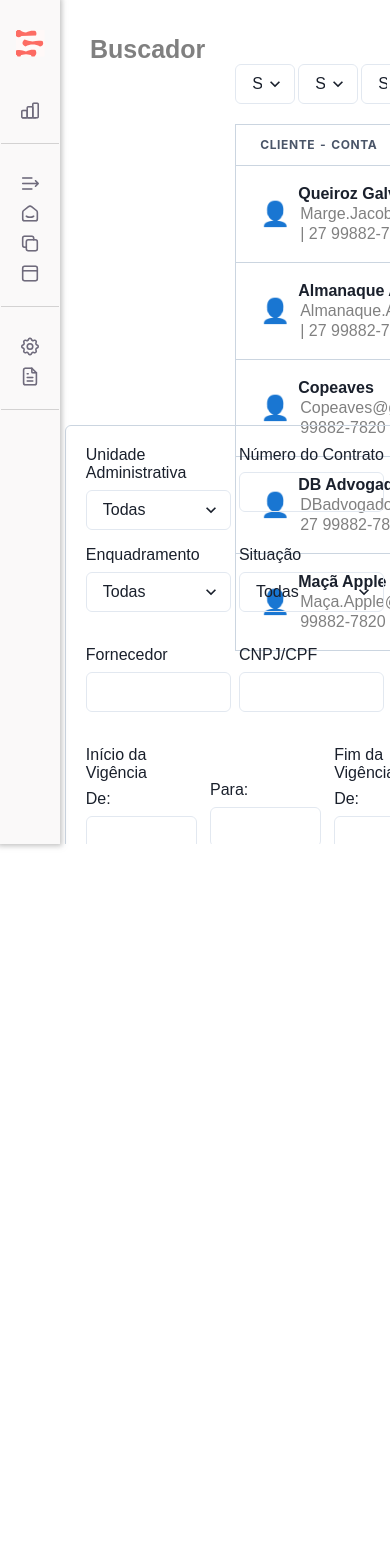
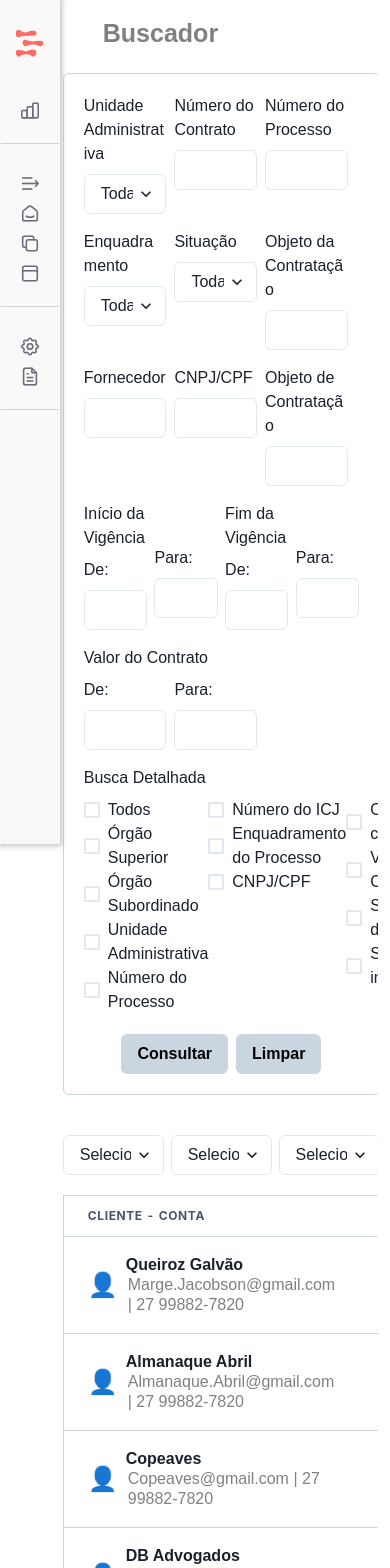
Before and after one commit to RenanGeorgio/ignai-contract, a React (Create React App) app: page /buscador in a window 390 px wide. Shown: the top 1568 px of the page. Before the commit the page ends 844 px from the top, so only its background shows below. Built offline with nearby package versions, Linux system fonts and the light colour scheme.

Commit message:
feat: add responsividade
Adicionado responsividade para a página de Buscador.

```diff
--- a/src/pages/Buscador.tsx
+++ b/src/pages/Buscador.tsx
@@ -60,14 +60,12 @@ const Buscador: FunctionComponent<BuscadorType> = ({ expanded }: BuscadorType) =
         <section className={styles.buscadorInner}>
           <div className={styles.navbarParent}>
             <h1 className={styles.titleBuscador}>Buscador</h1>
-            <div className={styles.containerTableBusc} style={{ marginRight: expanded ? "10%" : "0%", width: expanded ? "40%" : "50%"}}>
-              <BuscadorTable data={data} />
-            </div>
             <div className={styles.mainContentBuscador}>
               <div className={styles.mainBuscador}>
-                <div className={styles.buscadorContainer}  style={{ marginTop: expanded ? "-78%" : "-61%" }}>
-                  <FormularioBuscaDetalhada />
-                </div>
+                <FormularioBuscaDetalhada />
+              </div>
+              <div className={styles.containerTableBusc}>
+                <BuscadorTable data={data} />
               </div>
             </div>
           </div>
--- a/src/styles/Buscador.module.css
+++ b/src/styles/Buscador.module.css
@@ -3,19 +3,16 @@
   font-weight: bold;
   margin: 15px;
   margin-left: 40px;
-  margin-bottom: 0px;
+  margin-bottom: 15px;
   color: gray;
   margin-right: auto;
 }
 
-.buscadorContainer {
-  width: 100%;
+.buscador {
+  width: 95%;
   box-sizing: border-box;
   gap: 25px;
-  margin-left: 4%;
-}
-
-.buscadorContainer {
+  margin-left: 2%;
   display: flex;
   align-items: flex-start;
   justify-content: flex-start;
@@ -23,87 +20,68 @@
 }
 
 .mainBuscador {
-  width: 45%;
-  align-items: flex-start;
+  width: 50%;
   display: flex;
   justify-content: flex-start;
   flex-direction: column;
-}
-
-.mainContentBuscador,
-.navbarParent {
-  display: flex;
-  justify-content: flex-start;
-}
-
-.mainContentBuscador,
-.navbarParent {
-  align-self: stretch;
+  margin-bottom: 20px;
 }
 
 .mainContentBuscador {
-  flex-direction: column;
-  align-items: flex-start;
+  display: flex;
+  flex-direction: row;
+  align-items: stretch;
+  justify-content: space-between;
+  gap: 20px;
+  overflow-x: hidden;
 }
 
-.navbarParent {
-  flex-direction: column;
-  align-items: flex-end;
-  margin-top: 20px;
-  margin-right: 5%;
-}
-
-.buscador,
-.buscadorInner {
-  display: flex;
-  align-items: flex-start;
-  justify-content: flex-start;
-}
-.buscadorInner {
+.containerTableBusc {
   flex: 1;
-  flex-direction: column;
-  box-sizing: border-box;
-  text-align: left;
-}
-.buscador {
-  width: 100%;
-  height: 100vh;
-  overflow: hidden;
-  flex-direction: column;
-  line-height: normal;
-  letter-spacing: normal;
+  overflow-x: auto;
 }
 
 @media screen and (max-width: 1200px) {
-  .mainBuscador {
-    flex: 1;
+  .mainContentBuscador {
+    flex-direction: column;
+    align-items: stretch;
+    gap: 20px;
   }
-  .mainContentBuscador {
-    flex-wrap: wrap;
+
+  .containerTableBusc {
+    width: 100%;
+    margin-left: 0;
   }
 }
-@media screen and (max-width: 1050px) {
-  .versionsInner {
-    max-width: 100%;
+
+@media screen and (max-width: 750px) {
+  .navbarParent {
+    flex-direction: column;
+    margin-top: 10px;
+    margin-left: 5px;
+    margin-right: 0;
+    width: 99%;
   }
-  .versions {
-    gap: 49px;
-    padding-left: var(--padding-xl);
-    padding-right: var(--padding-xl);
-    box-sizing: border-box;
+
+  .titleBuscador {
+    margin-bottom: 0;
+  }
+
+  .containerTableBusc {
+    width: 100%;
+    overflow-x: auto;
+    margin-bottom: 25px;
+  }
+
+  .mainBuscador {
+    width: 100%;
+    margin-top: 20px;
+    gap: 20px;
   }
 }
-@media screen and (max-width: 750px) {
+
+@media screen and (max-width: 450px) {
   .mainBuscador {
-    gap: 36px;
-    min-width: 100%;
+    gap: 15px;
   }
 }
-@media screen and (max-width: 450px) {
-  .mainBuscador {
-    gap: 18px;
-  }
-  .versions {
-    gap: var(--gap-5xl);
-  }
-}
```
